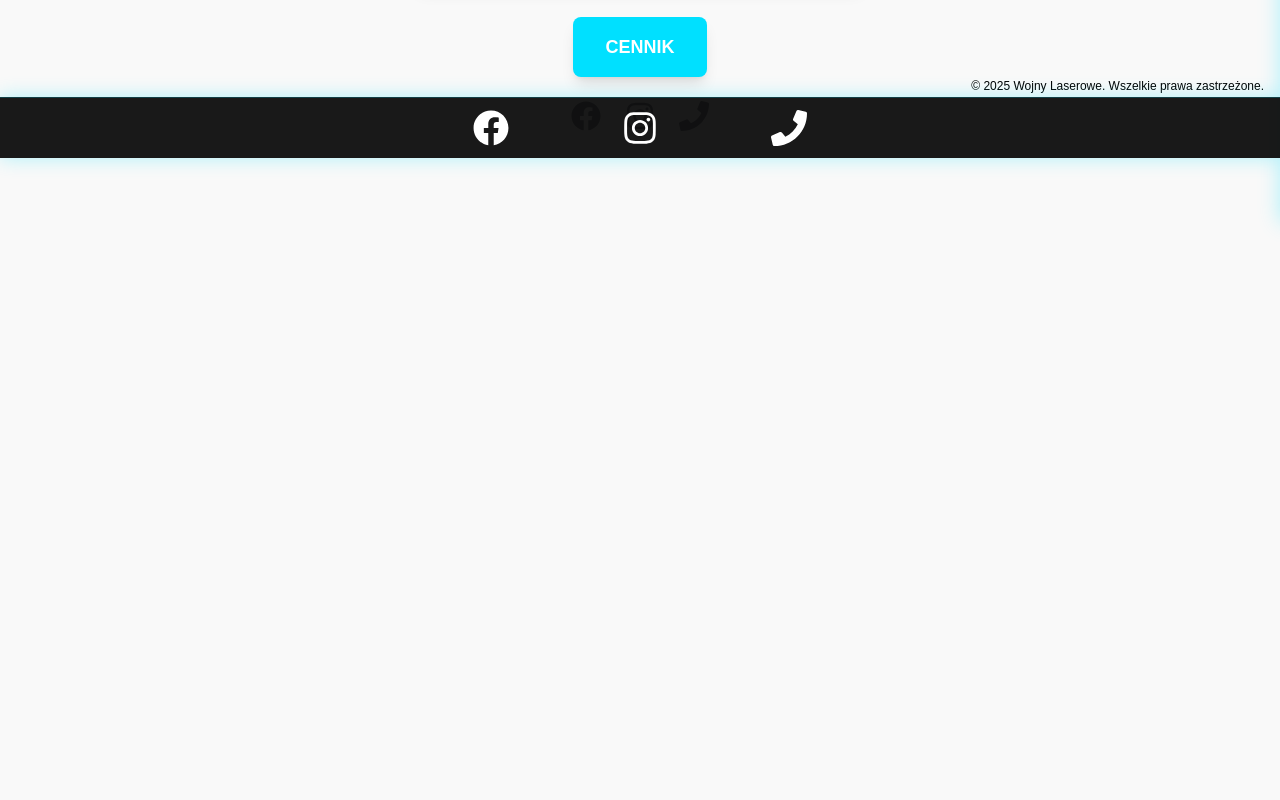
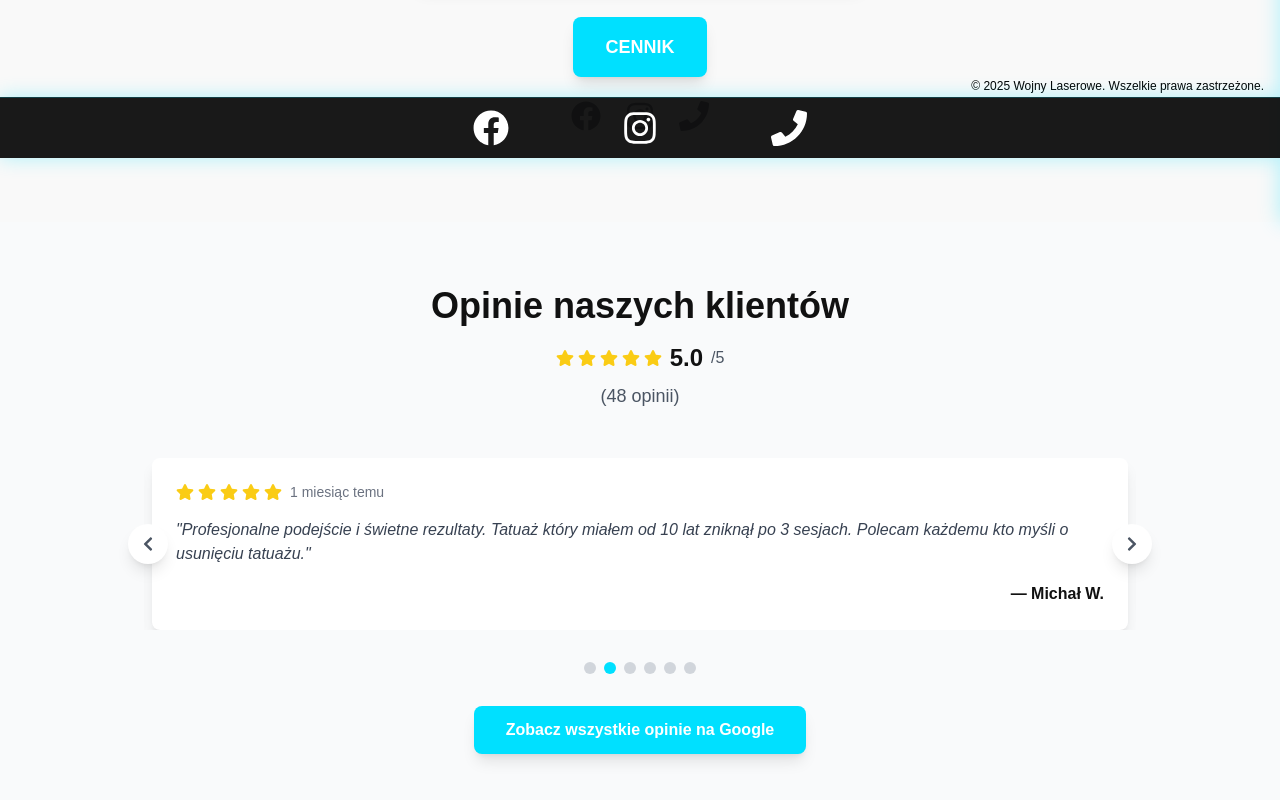
Before and after one commit to MateuszKarpowicz/wojnylaserowe, a Next.js app: page / in a window 1280 px wide. Shown: the part 642-1442 px from the top of the page. Before the commit the page ends 944 px from the top, so only its background shows below. Built offline with nearby package versions, Linux system fonts and the light colour scheme.

Commit message:
Implementacja sekcji opinii z karuzelą, statystykami Google (5.0/5, 48 opinii) i auto-scroll

```diff
--- a/app/page.js
+++ b/app/page.js
@@ -1,9 +1,11 @@
 import HeroSection from '../components/HeroSection';
+import TestimonialsSection from '../components/TestimonialsSection';
 
 export default function Home() {
   return (
     <main>
       <HeroSection />
+      <TestimonialsSection />
     </main>
   );
 }
--- a/components/TestimonialsSection.js
+++ b/components/TestimonialsSection.js
@@ -1,21 +1,197 @@
+'use client';
+import { useState, useEffect } from 'react';
+import { FaStar, FaChevronLeft, FaChevronRight } from 'react-icons/fa';
+
 export default function TestimonialsSection() {
+  const [currentIndex, setCurrentIndex] = useState(0);
+
+  // Przykładowe opinie (można rozszerzyć)
+  const testimonials = [
+    {
+      id: 1,
+      name: "Anna K.",
+      rating: 5,
+      text: "2 sesje i błąd młodości poszedł w zapomnienie. To była czysta przyjemność usuwać tatuaż u Piotrka - Fachowo i sympatycznie ☺️ Z czystym sumieniem Polecam‼️Sama jeszcze wrócę na usunięcie kolejnego tatuażu.",
+      date: "2 tygodnie temu"
+    },
+    {
+      id: 2,
+      name: "Michał W.",
+      rating: 5,
+      text: "Profesjonalne podejście i świetne rezultaty. Tatuaż który miałem od 10 lat zniknął po 3 sesjach. Polecam każdemu kto myśli o usunięciu tatuażu.",
+      date: "1 miesiąc temu"
+    },
+    {
+      id: 3,
+      name: "Kasia M.",
+      rating: 5,
+      text: "Bardzo miła obsługa i skuteczne zabiegi. Blizna po operacji znacznie się zmniejszyła. Jestem bardzo zadowolona z efektów.",
+      date: "3 tygodnie temu"
+    },
+    {
+      id: 4,
+      name: "Tomek R.",
+      rating: 5,
+      text: "Najlepsza klinika w Krakowie! Nowoczesny sprzęt i doświadczony personel. Usunięcie tatuażu przebiegło bezboleśnie.",
+      date: "1 tydzień temu"
+    },
+    {
+      id: 5,
+      name: "Magda L.",
+      rating: 5,
+      text: "Konsultacja była bardzo szczegółowa, wszystko zostało wyjaśnione. Zabieg laserowy był skuteczny i bezpieczny.",
+      date: "2 miesiące temu"
+    },
+    {
+      id: 6,
+      name: "Paweł K.",
+      rating: 5,
+      text: "Świetna atmosfera i profesjonalizm na najwyższym poziomie. Polecam wszystkim znajomym!",
+      date: "3 tygodnie temu"
+    }
+  ];
+
+  // Auto-scroll co 5 sekund
+  useEffect(() => {
+    const interval = setInterval(() => {
+      setCurrentIndex((prevIndex) =>
+        prevIndex === testimonials.length - 1 ? 0 : prevIndex + 1
+      );
+    }, 5000);
+
+    return () => clearInterval(interval);
+  }, [testimonials.length]);
+
+  const nextTestimonial = () => {
+    setCurrentIndex((prevIndex) =>
+      prevIndex === testimonials.length - 1 ? 0 : prevIndex + 1
+    );
+  };
+
+  const prevTestimonial = () => {
+    setCurrentIndex((prevIndex) =>
+      prevIndex === 0 ? testimonials.length - 1 : prevIndex - 1
+    );
+  };
+
+  const goToTestimonial = (index) => {
+    setCurrentIndex(index);
+  };
+
+  // Renderowanie gwiazdek
+  const renderStars = (rating) => {
+    return Array.from({ length: 5 }, (_, i) => (
+      <FaStar
+        key={i}
+        className={`text-lg ${
+          i < rating ? 'text-yellow-400' : 'text-gray-300'
+        }`}
+      />
+    ));
+  };
+
   return (
-    <section id="testimonials">
-      <div>
-        <h2>Opinie Klientów</h2>
-        <div>
-          <div>
-            <p>"Świetny zabieg, polecam!"</p>
-            <div>- Anna K.</div>
+    <section className="py-16 bg-gray-50">
+      <div className="max-w-screen-lg mx-auto px-4">
+        {/* NAGŁÓWEK SEKCJI */}
+        <div className="text-center mb-12">
+          <h2 className="text-3xl md:text-4xl font-bold text-textDark mb-4">
+            Opinie naszych klientów
+          </h2>
+
+          {/* STATYSTYKI GOOGLE */}
+          <div className="flex items-center justify-center gap-2 mb-2">
+            <div className="flex items-center gap-1">
+              {renderStars(5)}
+            </div>
+            <span className="text-2xl font-bold text-textDark">5.0</span>
+            <span className="text-gray-600">/5</span>
           </div>
-          <div>
-            <p>"Profesjonalne podejście, doskonałe efekty."</p>
-            <div>- Marek W.</div>
+          <p className="text-gray-600 text-lg">(48 opinii)</p>
+        </div>
+
+        {/* KARUZELA OPINII */}
+        <div className="relative">
+          {/* OPINIE */}
+          <div className="overflow-hidden">
+            <div
+              className="flex transition-transform duration-500 ease-in-out"
+              style={{ transform: `translateX(-${currentIndex * 100}%)` }}
+            >
+              {testimonials.map((testimonial) => (
+                <div key={testimonial.id} className="w-full flex-shrink-0">
+                  <div className="bg-white rounded-lg shadow-lg p-6 mx-2">
+                    {/* GWIAZDKI I OCENA */}
+                    <div className="flex items-center gap-2 mb-4">
+                      <div className="flex items-center gap-1">
+                        {renderStars(testimonial.rating)}
+                      </div>
+                      <span className="text-sm text-gray-500">
+                        {testimonial.date}
+                      </span>
+                    </div>
+
+                    {/* TEKST OPINII */}
+                    <blockquote className="text-gray-700 mb-4 italic">
+                      "{testimonial.text}"
+                    </blockquote>
+
+                    {/* AUTOR */}
+                    <div className="text-right">
+                      <cite className="text-textDark font-semibold not-italic">
+                        — {testimonial.name}
+                      </cite>
+                    </div>
+                  </div>
+                </div>
+              ))}
+            </div>
           </div>
-          <div>
-            <p>"Najlepsza klinika w mieście!"</p>
-            <div>- Katarzyna L.</div>
-          </div>
+
+          {/* NAWIGACJA STRZAŁKAMI */}
+          <button
+            onClick={prevTestimonial}
+            className="absolute left-0 top-1/2 transform -translate-y-1/2 -translate-x-4 bg-white rounded-full p-3 shadow-lg hover:bg-gray-50 transition-colors"
+            aria-label="Poprzednia opinia"
+          >
+            <FaChevronLeft className="text-gray-600" />
+          </button>
+
+          <button
+            onClick={nextTestimonial}
+            className="absolute right-0 top-1/2 transform -translate-y-1/2 translate-x-4 bg-white rounded-full p-3 shadow-lg hover:bg-gray-50 transition-colors"
+            aria-label="Następna opinia"
+          >
+            <FaChevronRight className="text-gray-600" />
+          </button>
+        </div>
+
+        {/* KROPKI NAWIGACYJNE */}
+        <div className="flex justify-center gap-2 mt-8">
+          {testimonials.map((_, index) => (
+            <button
+              key={index}
+              onClick={() => goToTestimonial(index)}
+              className={`w-3 h-3 rounded-full transition-colors ${
+                index === currentIndex
+                  ? 'bg-neonBlue'
+                  : 'bg-gray-300 hover:bg-gray-400'
+              }`}
+              aria-label={`Przejdź do opinii ${index + 1}`}
+            />
+          ))}
+        </div>
+
+        {/* LINK DO GOOGLE */}
+        <div className="text-center mt-8">
+          <a
+            href="https://share.google/rtnkIqucTiA78grtD"
+            target="_blank"
+            rel="noopener noreferrer"
+            className="inline-block bg-neonBlue text-white px-8 py-3 rounded-lg hover:bg-neonPurple transition-colors duration-300 font-semibold shadow-lg hover:shadow-xl transform hover:scale-105"
+          >
+            Zobacz wszystkie opinie na Google
+          </a>
         </div>
       </div>
     </section>
```
